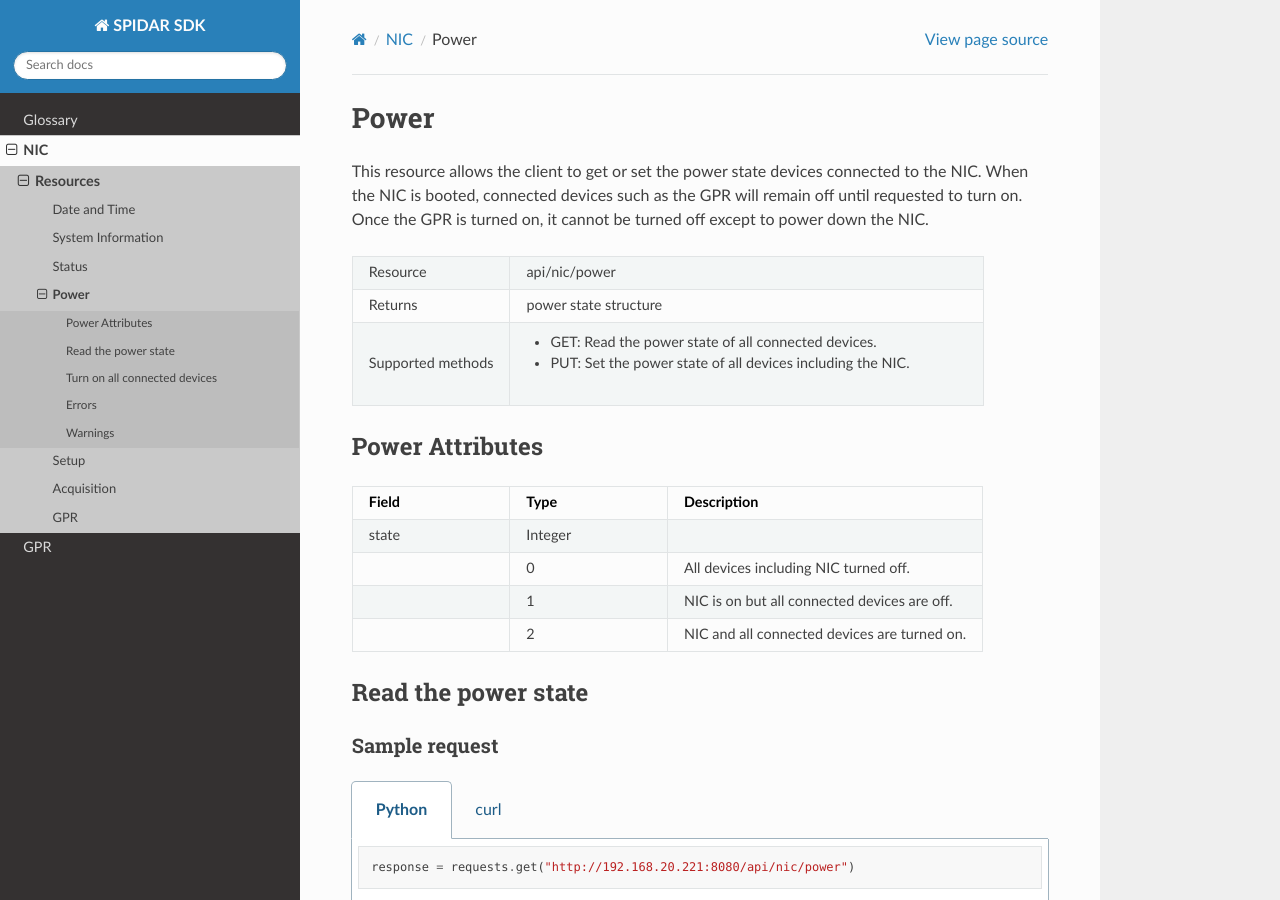
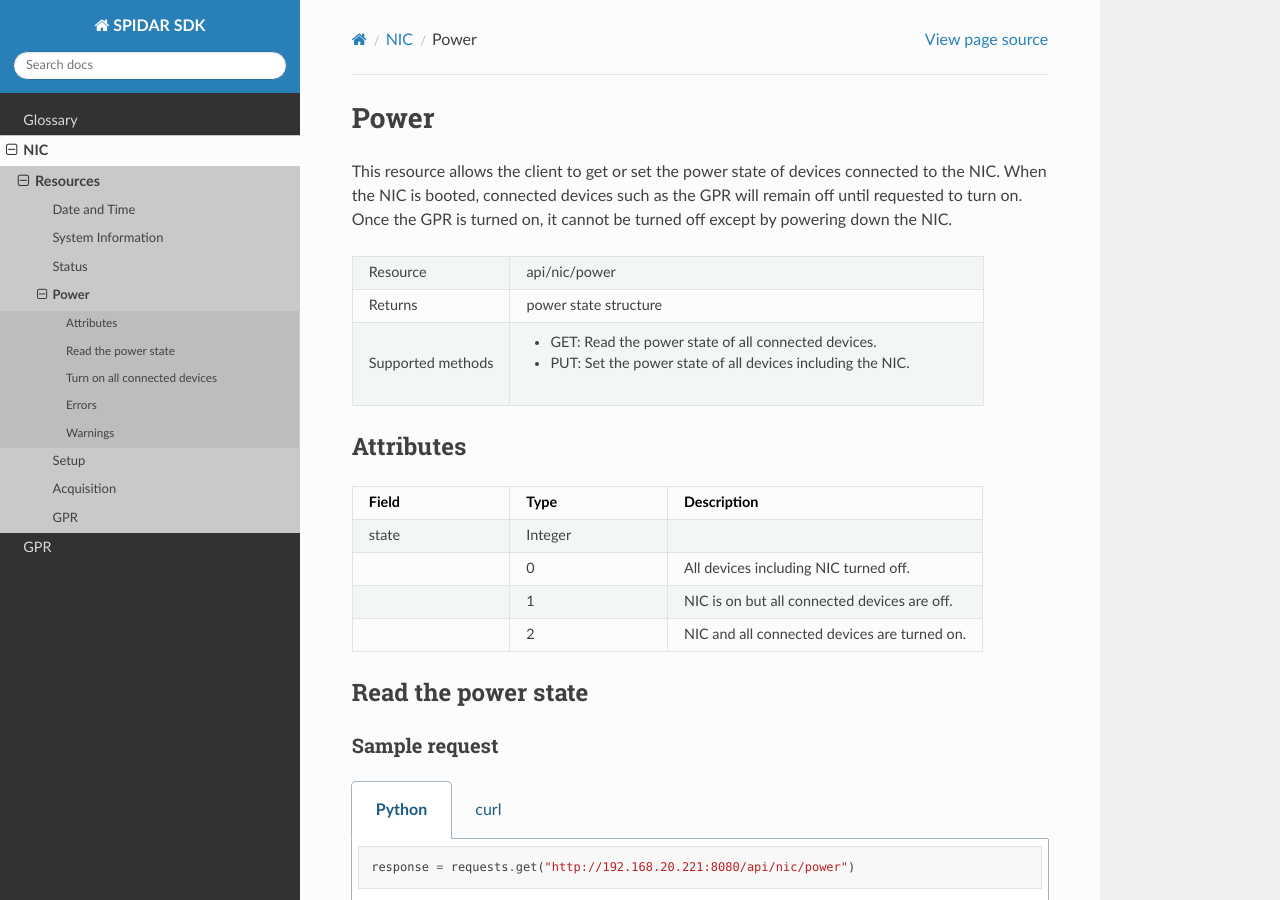
Before and after one commit to SensoftInc/spidar-sdk, a Sphinx documentation site: the page built from docs/power.rst, in a window 1280 px wide and 900 px high. Built offline with Sphinx 7.4.7 and the Read the Docs theme 2.0.0, drawn with Linux system fonts in a browser that asks for light colours.

Commit message:
Normalize NIC power

```diff
--- a/docs/power.rst
+++ b/docs/power.rst
@@ -1,9 +1,10 @@
+*****
 Power
-#####
+*****
 
-This resource allows the client to get or set the power state devices connected to the NIC. When the NIC is booted,
+This resource allows the client to get or set the power state of devices connected to the NIC. When the NIC is booted,
 connected devices such as the GPR will remain off until requested to turn on. Once the GPR is turned on, it cannot be
-turned off except to power down the NIC.
+turned off except by powering down the NIC.
 
 .. list-table::
    :widths: 25 75
@@ -17,8 +18,8 @@ turned off except to power down the NIC.
      - * GET: Read the power state of all connected devices.
        * PUT: Set the power state of all devices including the NIC.
 
-Power Attributes
-****************
+Attributes
+==========
 
 .. list-table::
    :widths: 25 25 50
@@ -41,7 +42,7 @@ Power Attributes
      - NIC and all connected devices are turned on.
 
 Read the power state
-********************
+====================
 
 Sample request
 --------------
@@ -67,7 +68,7 @@ Sample response data
    }
 
 Turn on all connected devices
-*****************************
+=============================
 
 Sample request
 --------------
@@ -91,7 +92,7 @@ Sample response
    }
 
 Errors
-******
+======
 
 Value Out Of Range
 ------------------
@@ -107,7 +108,6 @@ This status code is returned for any of the following reasons:
 
 - The connected GPR device is not powered on.
 - The specified GPR device is not connected.
-
 
 GPR Type Not Supported
 ----------------------
@@ -134,11 +134,11 @@ GPR Frequency Mismatch
 A Frequency Mismatch occurs when the center frequency of the Rx or Tx on the GPR device is not supported by the other
 
 Warnings
-*********
+========
 
 No Transmitted Detected
 -----------------------
 (Status Code: 919)
 
-This warning is returned when there is no transmitter detected on the GPR device. The device can still be used to collect
-data but will only be listening to background noise
+This warning is returned when there is no transmitter detected on the GPR device. The device can still be used to
+collect data but will only be listening to background noise
```
